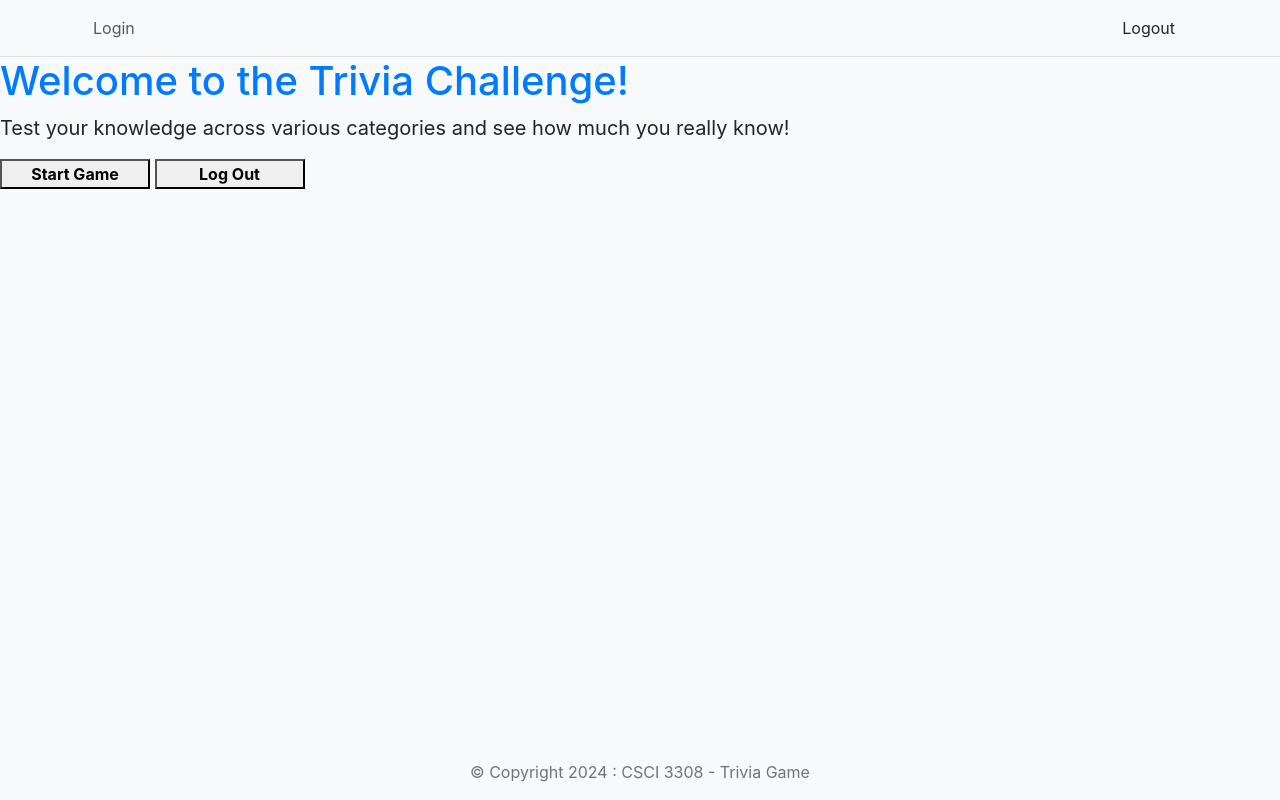
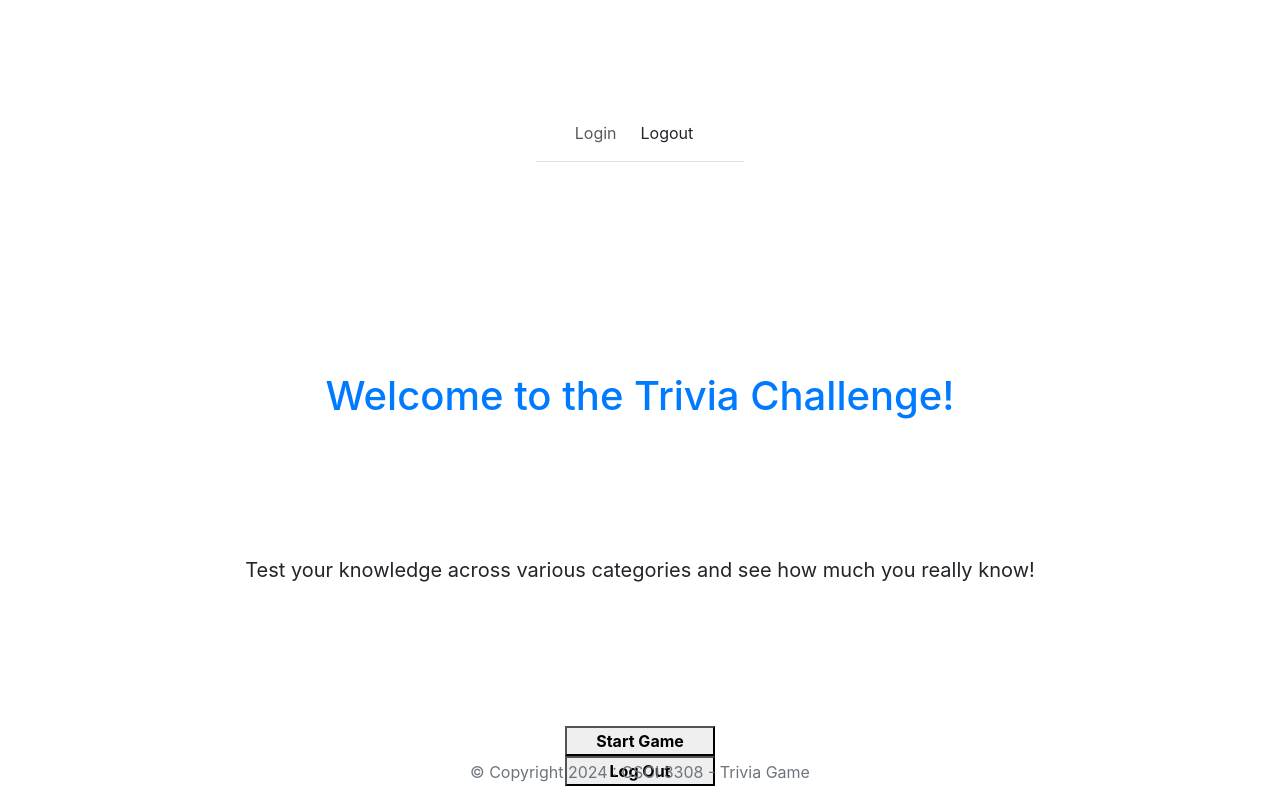
Before and after one commit to Opusthemoose1/trivia-game, a Node server app: page /home in a window 1280 px wide. Run offline with Node 20, Linux system fonts and the light colour scheme; some libraries are stand-ins or nearby versions.

Commit message:
changing some styles

```diff
--- a/ProjectSourceCode/src/views/css/style.css
+++ b/ProjectSourceCode/src/views/css/style.css
@@ -1,7 +1,15 @@
+body, header, main, section {
+    display: flex;
+    flex-direction: column;
+    align-items: center;
+    justify-content: center;
+    text-align: center;
+    height: 100%;
+}
+header, main {
+    width: 100%; /* Full width */
+}
 
-body {
-    background-color: #f8f9fa; /* Light grey background, you can change it to any color you like */
-}
 
 header h1 {
     color: #007bff; /* Bootstrap primary color */
@@ -12,6 +20,6 @@ header h1 {
 }
 
 .actions button {
-    width: 150px; /* Set a specific width for buttons */
+    width: 150px;
     font-weight: bold; /* Make button text bold */
 }
--- a/ProjectSourceCode/src/views/pages/home.hbs
+++ b/ProjectSourceCode/src/views/pages/home.hbs
@@ -6,6 +6,11 @@
     <title>Trivia Game Home</title>
     <link rel="stylesheet" href="https://stackpath.bootstrapcdn.com/bootstrap/4.5.2/css/bootstrap.min.css">
     <link rel="stylesheet" href="../css/style.css">
+    <script>
+        function updateGameStartTime() {
+            //game function here
+        }
+    </script>
 </head>
 <body>
     <header>
@@ -15,6 +20,9 @@
         <section class="intro">
             <p>Test your knowledge across various categories and see how much you really know!</p>
         </section>
+        <section id="gameStartInfo" class="game-start-info">
+            <p id="gameStartTime"></p>
+        </section>
         <section class="actions">
             <button onclick="window.location.href='/game';">Start Game</button>
             <button onclick="window.location.href='/logout';">Log Out</button>
```
Also changed, not shown: 2 other files.
